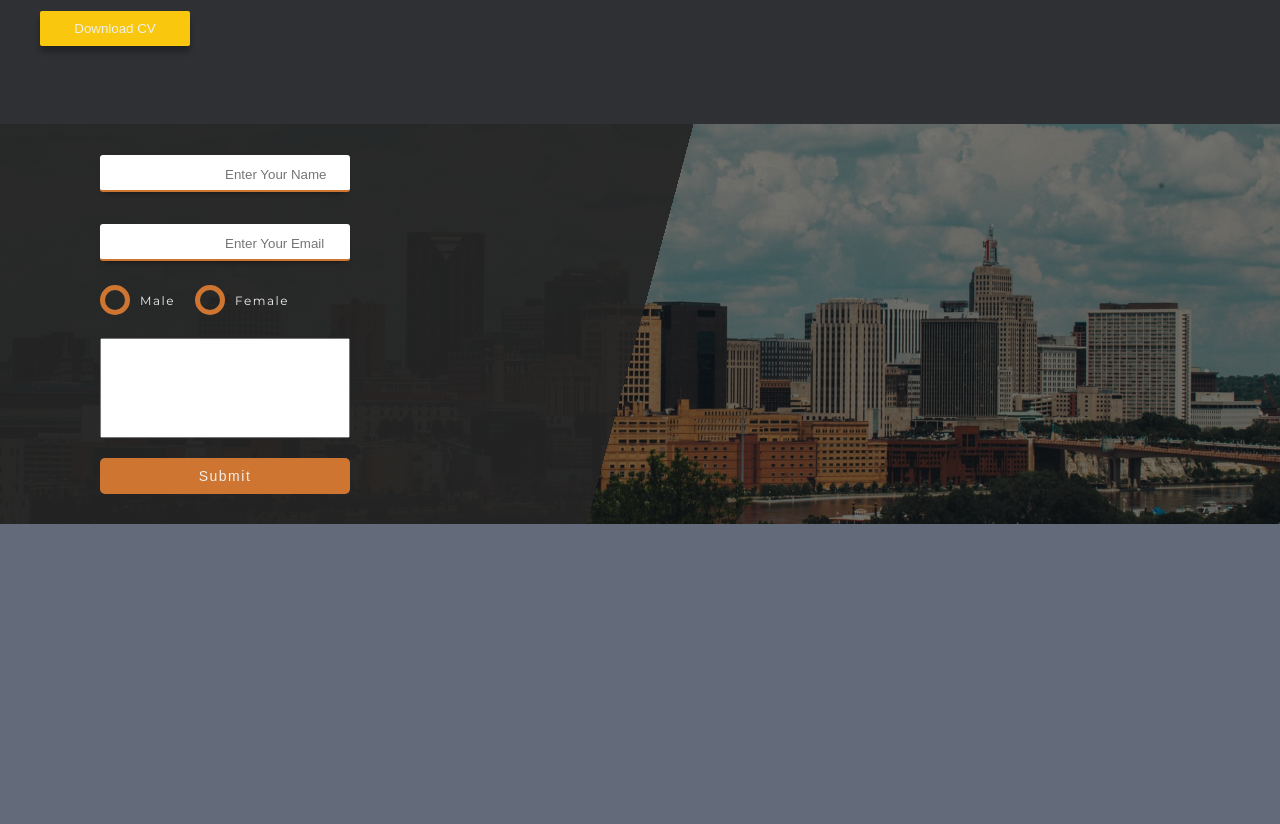
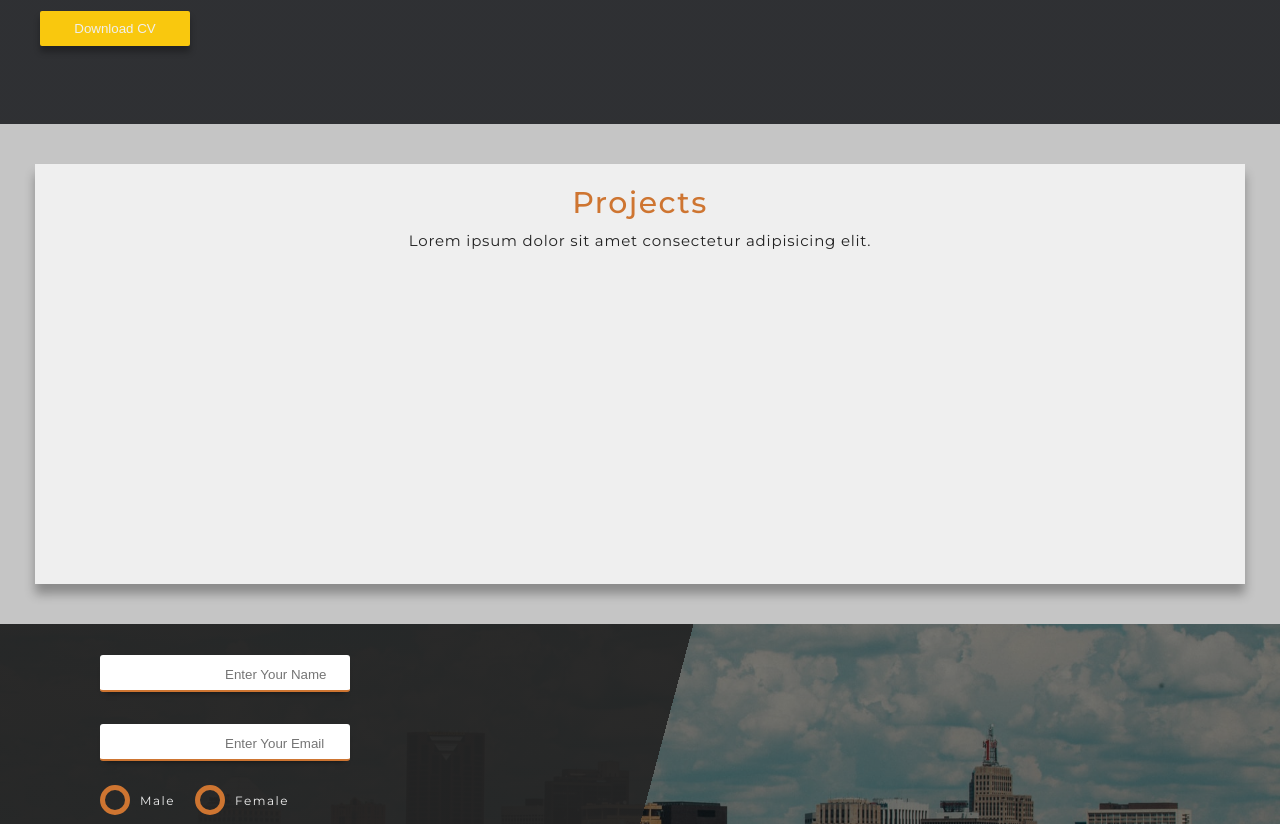
Before and after one commit to M-Alamgir/My-Portfolio, a website: page index.html in a window 1280 px wide. Shown: the part 1100-1924 px from the top of the page. Before the commit the page ends 1624 px from the top, so only its background shows below. Drawn offline with Linux system fonts and the light colour scheme.

Commit message:
added projects section

```diff
--- a/index.html
+++ b/index.html
@@ -15,7 +15,7 @@
         <div class="user-nav" id="header">
             <div class="user-nav__left">
                 <a href="#about" class="user-nav__links">About</a>
-                <a href="#" class="user-nav__links">Projects</a>
+                <a href="#projects" class="user-nav__links">Projects</a>
                 <a href="#" class="user-nav__links">Contact</a>
             </div>
             <div class="user-nav__right">
@@ -36,8 +36,11 @@
 
         <button class="about__btn">Download CV</button>
     </section>
-    <section class="Projects">
-
+    <section class="projects" id="projects">
+        <div class="projects__container">
+            <h2 class="projects__heading">Projects</h2>
+            <p class="projects__para">Lorem ipsum dolor sit amet consectetur adipisicing elit.</p>
+        </div>
     </section>
     <section class="contact">
         <form action="#" class="form">
--- a/sass/components/_projects.scss
+++ b/sass/components/_projects.scss
@@ -0,0 +1,31 @@
+.projects {
+    height: 50rem;
+    width: 100%;
+    padding: 4rem 3.5rem;
+    background-color: rgb(197, 197, 197);
+
+
+    &__container {
+        display: flex;
+        flex-direction: column;
+        align-items: center;
+        background-color: var(--color-bkg);
+        height: 100%;
+        width: 100%;
+        padding: 2rem;
+        box-shadow: 0 1rem 1rem rgba(0,0,0, .3);
+    }
+    &__heading {
+        font-size: 3rem;
+        letter-spacing: 1.5px;
+        color: var(--color-text);
+        font-weight: 500;
+        margin-bottom: 1rem;
+    }
+
+    &__para {
+        font-size: 1.5rem;
+        color: var(--color-dark);
+        letter-spacing: .8px;
+    }
+}
```
Also changed, not shown: css/style.css.
